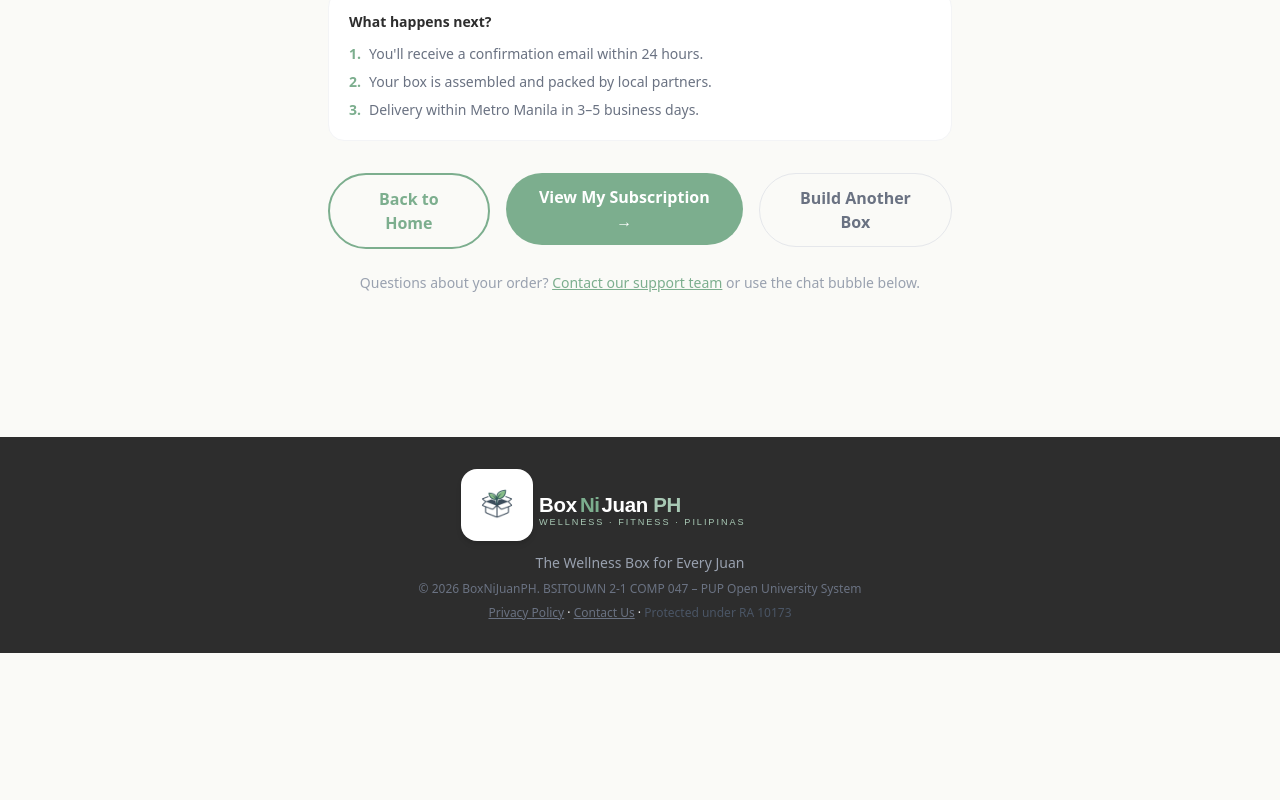
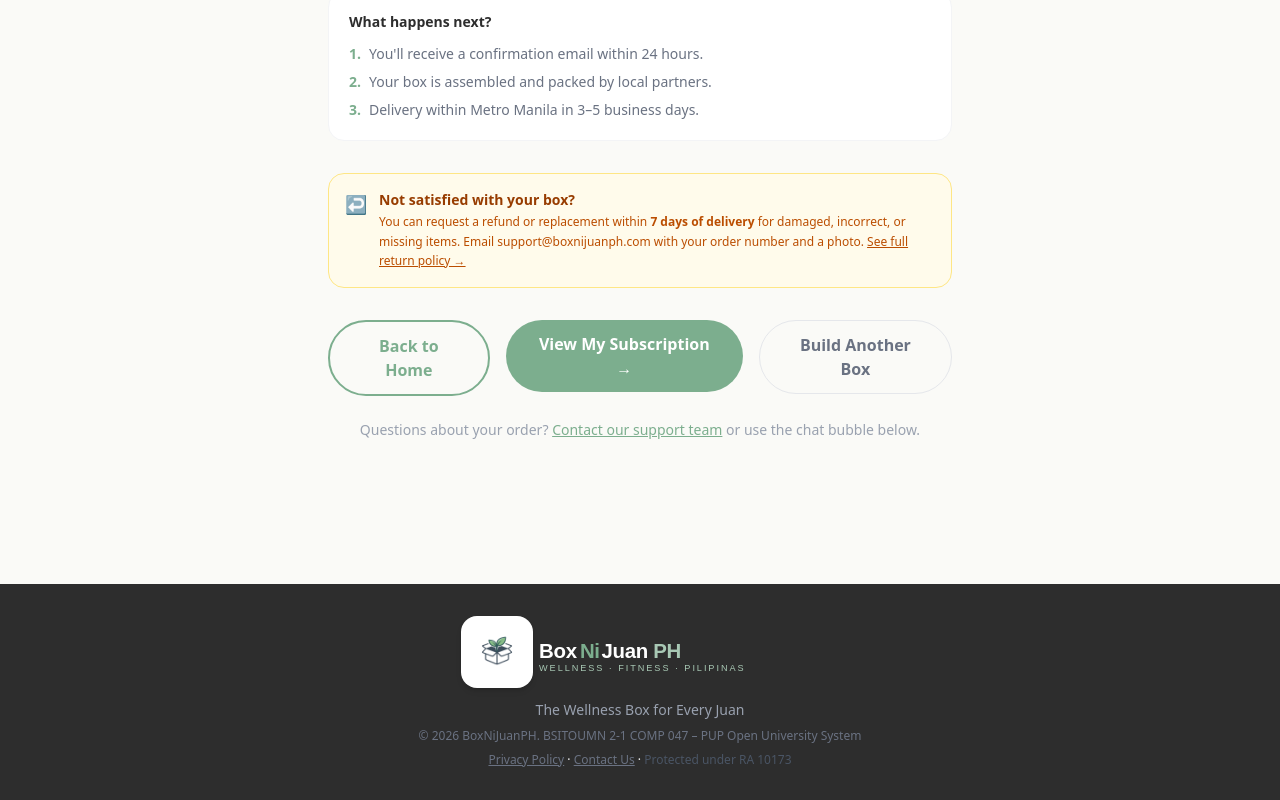
Before and after one commit to lacelcarolanetolentino1gh/boxnijuanph, a Next.js app: page /confirmation in a window 1280 px wide. Shown: the part 832-1632 px from the top of the page. Before the commit the page ends 1485 px from the top, so only its background shows below. Built offline with nearby package versions, Linux system fonts and the light colour scheme.

Commit message:
Add refund/return: Report an Issue button, 7-day refund note, improved chatbot reply, contact topic pre-fill

```diff
--- a/app/confirmation/page.tsx
+++ b/app/confirmation/page.tsx
@@ -106,6 +106,19 @@ export default function ConfirmationPage() {
         </ol>
       </div>
 
+      {/* Refund note */}
+      <div className="bg-[#FFFBEB] border border-amber-200 rounded-2xl p-4 mb-8 text-left text-sm flex gap-3 items-start">
+        <span className="text-lg shrink-0">↩️</span>
+        <div>
+          <p className="font-semibold text-amber-800 mb-0.5">Not satisfied with your box?</p>
+          <p className="text-amber-700 text-xs leading-relaxed">
+            You can request a refund or replacement within <strong>7 days of delivery</strong> for damaged, incorrect, or missing items.
+            {" "}Email <span className="font-medium">support@boxnijuanph.com</span> with your order number and a photo.{" "}
+            <Link href="/faq#returns" className="underline hover:text-amber-900">See full return policy →</Link>
+          </p>
+        </div>
+      </div>
+
       <div className="flex flex-col sm:flex-row gap-4 justify-center">
         <Link href="/">
           <button className="min-h-[48px] border-2 border-[#7CAE8E] text-[#7CAE8E] px-6 py-3 rounded-full font-semibold hover:bg-[#7CAE8E] hover:text-white transition-colors">
--- a/app/contact/page.tsx
+++ b/app/contact/page.tsx
@@ -1,6 +1,8 @@
 "use client";
-import { useState } from "react";
+import { useState, useEffect } from "react";
 import Link from "next/link";
+import { useSearchParams } from "next/navigation";
+import { Suspense } from "react";
 
 const TOPICS = [
   "After-Sales Support",
@@ -12,10 +14,14 @@ const TOPICS = [
   "General Inquiry",
 ];
 
-export default function ContactPage() {
-  const [form, setForm] = useState({ name: "", email: "", order: "", topic: "", message: "" });
+function ContactForm() {
+  const searchParams = useSearchParams();
+  const topicParam = searchParams.get("topic");
+  const initialTopic = topicParam === "refund" ? "Refund or Replacement" : "";
+
+  const [form, setForm] = useState({ name: "", email: "", order: "", topic: initialTopic, message: "" });
   const [submitted, setSubmitted] = useState(false);
-  const [errors, setErrors] = useState<Record<string, string>>({});
+  const [errors, setErrors] = useState<Record<string, string>>({})
 
   const validate = () => {
     const e: Record<string, string> = {};
@@ -232,3 +238,11 @@ export default function ContactPage() {
     </div>
   );
 }
+
+export default function ContactPage() {
+  return (
+    <Suspense>
+      <ContactForm />
+    </Suspense>
+  );
+}
--- a/app/my-box/page.tsx
+++ b/app/my-box/page.tsx
@@ -748,6 +748,11 @@ function MyBoxContent() {
                         ⏸ Pause Subscription
                       </button>
                     )}
+                    <Link href="/contact?topic=refund" className="block">
+                      <button className="w-full min-h-[44px] border border-gray-200 text-gray-500 hover:border-red-300 hover:text-red-500 py-2.5 rounded-full text-sm transition-colors">
+                        ↩️ Report an Issue
+                      </button>
+                    </Link>
                     <button
                       onClick={() => setShowCancelConfirm(true)}
                       className="w-full text-xs text-gray-400 hover:text-red-400 py-2 transition-colors underline"
--- a/components/ChatWidget.tsx
+++ b/components/ChatWidget.tsx
@@ -29,8 +29,8 @@ const BOT_RESPONSES: { keywords: string[]; reply: string; links?: PageLink[] }[]
   },
   {
     keywords: ["refund", "return", "replace", "wrong", "missing", "damaged"],
-    reply: "Sorry to hear that! For refunds or replacements, email support@boxnijuanph.com with your order number and a photo of the issue. We process refunds within 5–7 business days. 💚",
-    links: [{ label: "Contact Support →", href: "/contact" }, { label: "FAQ: Returns →", href: "/faq#returns" }],
+    reply: "Sorry to hear that! You can request a refund or replacement within 7 days of delivery for damaged, incorrect, or missing items.\n\nEmail support@boxnijuanph.com with:\n• Your order number (BNJ-XXXXXX)\n• A clear photo of the issue\n\nWe respond within 1–2 business days and process approved refunds within 5–7 business days. 💚",
+    links: [{ label: "Report an Issue →", href: "/contact" }, { label: "FAQ: Returns →", href: "/faq#returns" }],
   },
   {
     keywords: ["delivery", "shipping", "deliver", "arrive", "when"],
```
